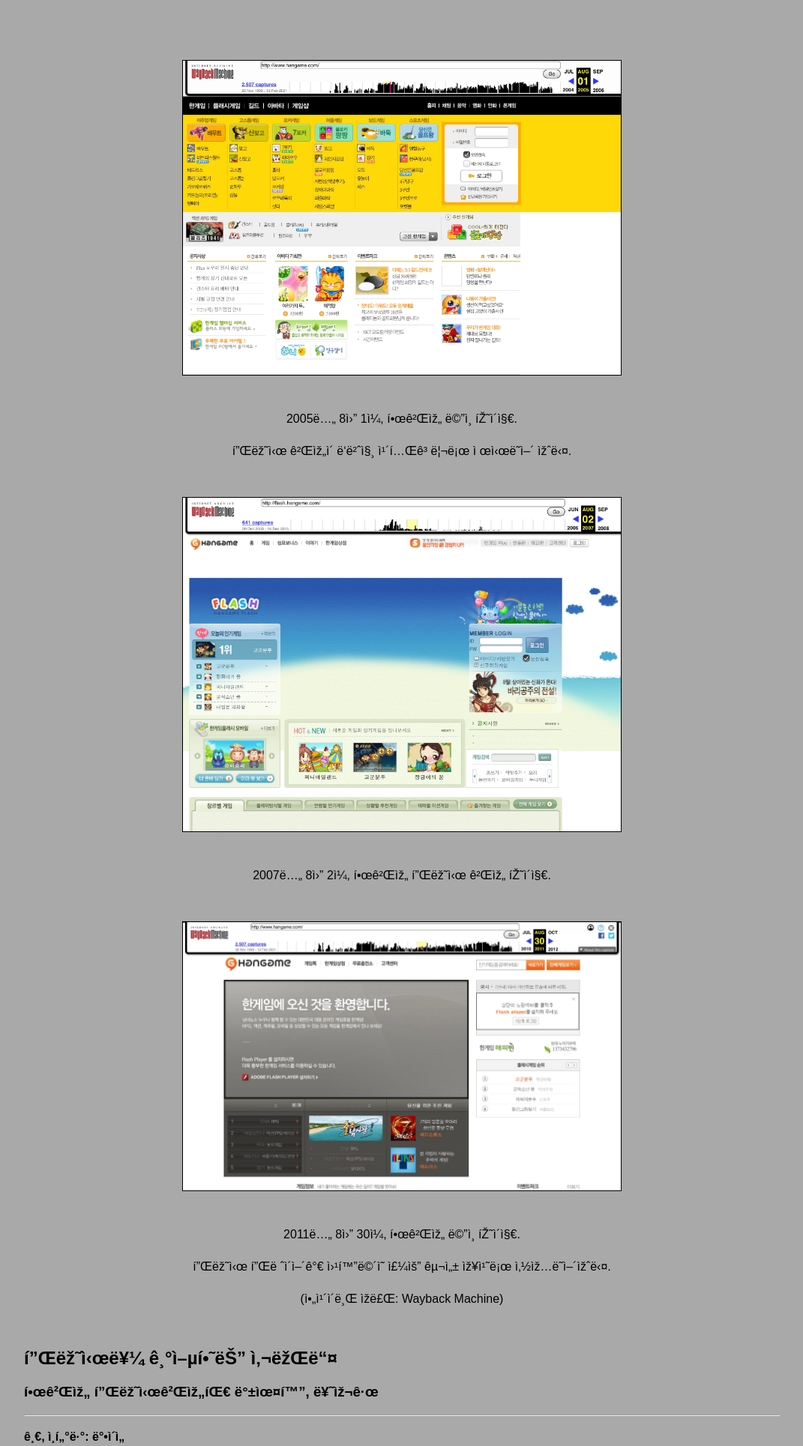
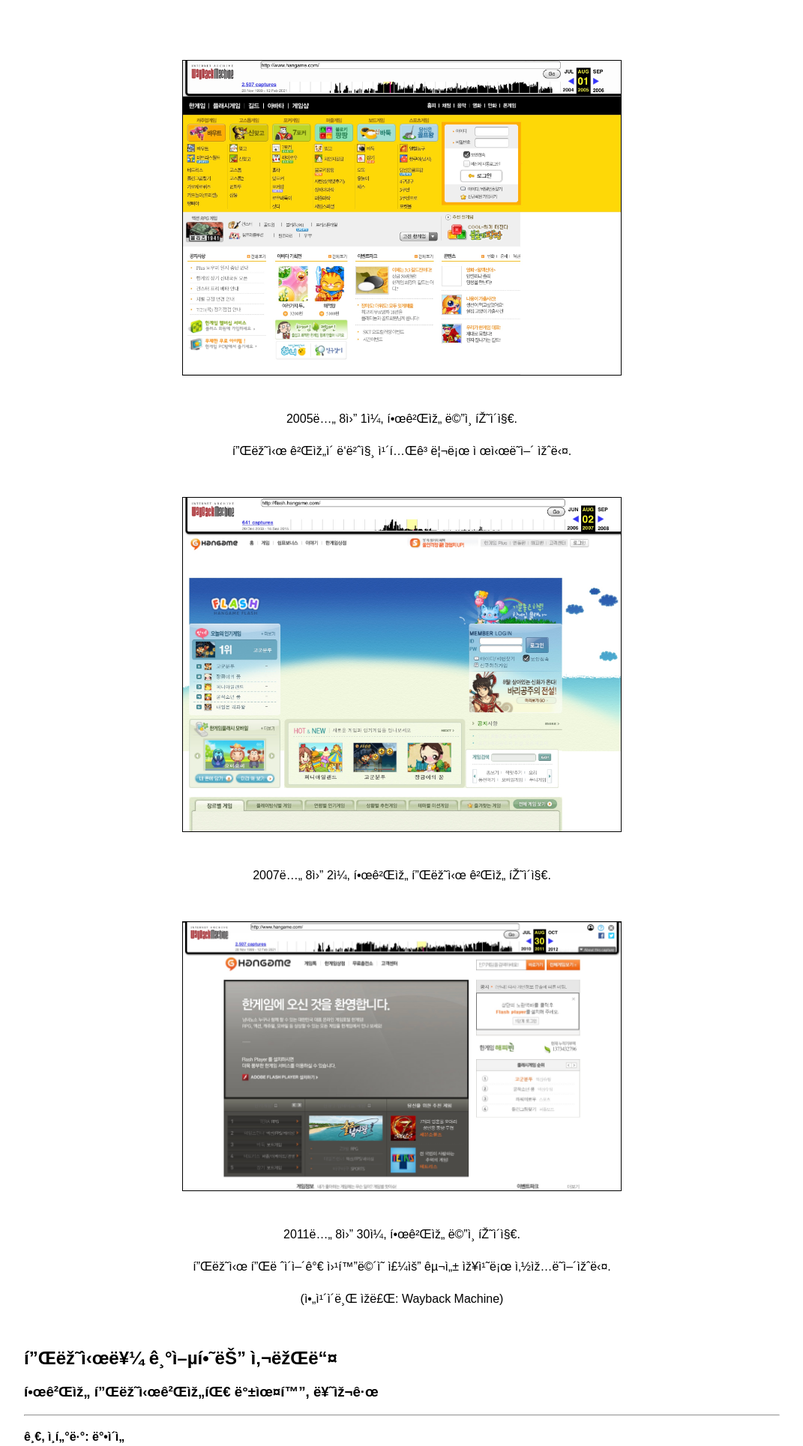
Before and after one commit to leesunpark/leesunpark.github.io, a PHP site: page / in a window 1280 px wide. Shown: the top 1929 px of the page at 75% size, without its empty margins (104-1175 px from the left). Run offline with PHP 8.4, Linux system fonts and the light colour scheme.

Commit message:
Update style.css

```diff
--- a/ripflash/interview/css/style.css
+++ b/ripflash/interview/css/style.css
@@ -4,7 +4,6 @@
 	padding-left: 10%;
 	padding-right: 10%;
 	font-family: Arial, Dotum, "돋움", sans-serif;
-	background-color: darkgrey;
 }
 
 img
```
